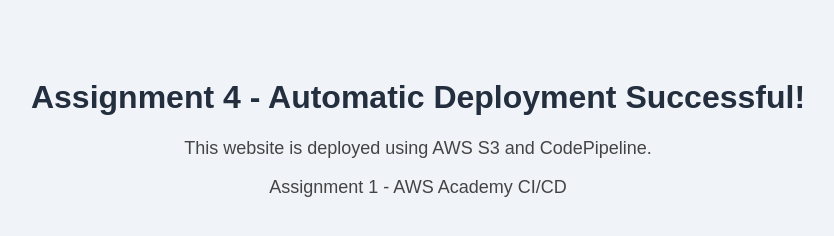
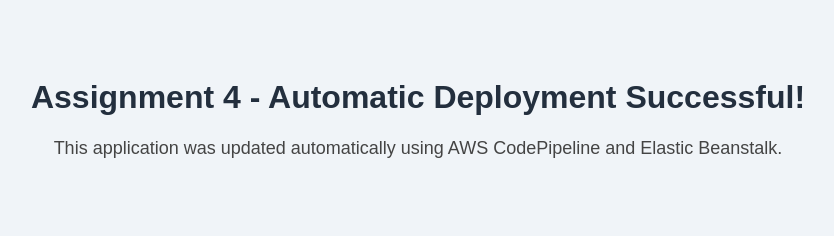
Before and after one commit to khushichhabra7921/aws-static-website, a plain HTML site: page index.html in a window 1280 px wide. Shown: the whole page, without its empty margins (222-1056 px from the left). Drawn offline with Linux system fonts and the light colour scheme.

Commit message:
Update deployment message in index.html

```diff
--- a/index.html
+++ b/index.html
@@ -9,7 +9,6 @@
 </head>
 <body>
     <h1>Assignment 4 - Automatic Deployment Successful!</h1>
-    <p>This website is deployed using AWS S3 and CodePipeline.</p>
-    <p>Assignment 1 - AWS Academy CI/CD</p>
+    <p>This application was updated automatically using AWS CodePipeline and Elastic Beanstalk.</p>
 </body>
 </html>
```
